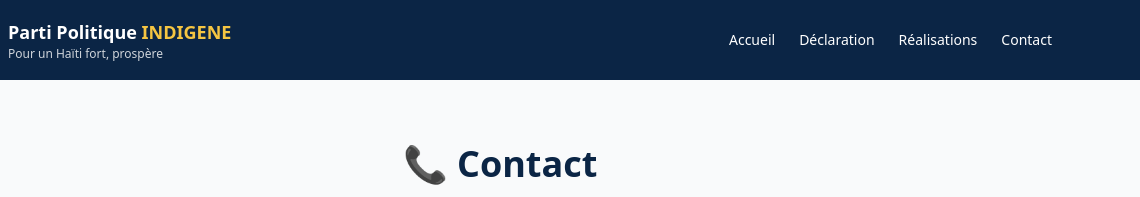
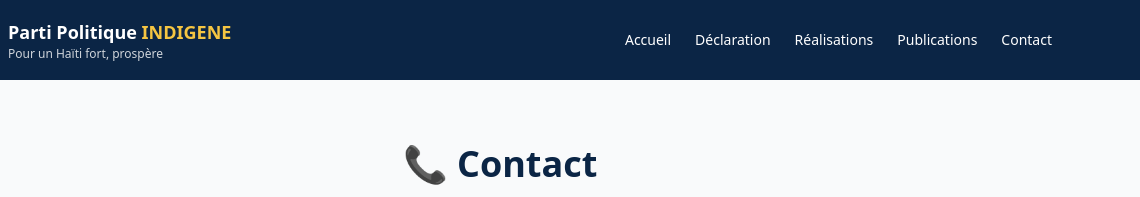
Before and after one commit to admpape-sketch/ppindigene-site-web, a plain HTML site: page contact.html in a window 1280 px wide. Shown: the top 197 px of the page, 140-1280 px from the left. Drawn offline with nearby package versions, Linux system fonts and the light colour scheme.

Commit message:
Update contact.html

```diff
--- a/contact.html
+++ b/contact.html
@@ -42,6 +42,7 @@
       <a href="index.html" class="hover:text-[color:var(--dore)]">Accueil</a>
       <a href="declaration.html" class="hover:text-[color:var(--dore)]">Déclaration</a>
       <a href="realisations.html" class="hover:text-[color:var(--dore)]">Réalisations</a>
+         <a href="Publications.html" class="hover:text-[color:var(--dore)]">Publications</a>
       <a href="contact.html" class="hover:text-[color:var(--dore)]">Contact</a>
     </nav>
   </div>
```
